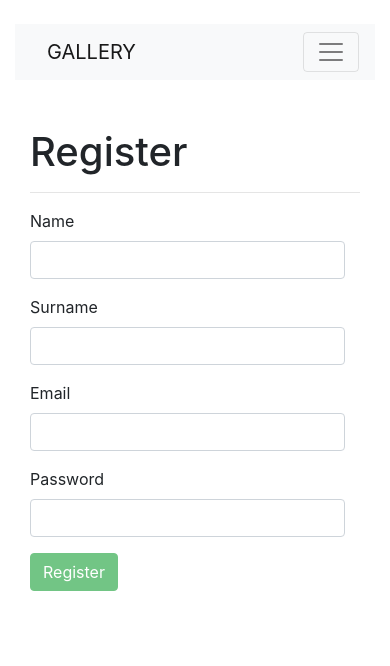
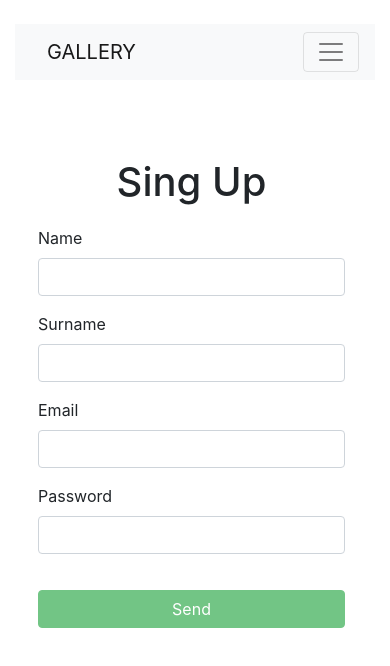
Before and after one commit to luisfor/Gallery, an Angular app in the folder Photos/Frontend-ui/: page /register in a window 390 px wide. Shown: the top 666 px of the page. Built offline with nearby package versions, Linux system fonts and the light colour scheme.

Commit message:
styling the form and creating a service to send the data to the api

```diff
--- a/Photos/Frontend-ui/src/app/components/register/register.component.css
+++ b/Photos/Frontend-ui/src/app/components/register/register.component.css
@@ -0,0 +1,66 @@
+
+#registration-form{
+	max-width: 800px;
+}
+
+#registration-form .image{
+	float:left;
+	background-image: url("desk.jpg");
+	height: 500px;
+	width: 50%;
+	background-size: cover;
+	background-position: 25%;
+}
+
+#registration-form .frm{
+	float:right;
+	height: 450px;
+    width: 50%;
+    min-width: 250px;
+    background-size: 100% 100%;
+    background-color: white;
+}
+
+#registration-form h1{
+	margin-top: 30px;
+	margin-bottom: 20px;
+}
+
+#registration-form .form-control{
+	width: 90%;
+	height: auto;
+}
+
+@media screen and (max-width: 700px){
+	#registration-form .image{
+		width: 30%;
+	    background-position: 60%;
+	}
+
+	#registration-form .frm{
+		width: 70%;
+	}
+
+	#registration-form .form-control{
+		width: 100%;
+	}
+}
+
+@media screen and (max-width: 500px){
+	#registration-form .image{
+		display: none;
+	}
+
+	#registration-form .frm{
+		width: 100%;
+	}
+
+	#registration-form h1{
+		text-align: center;
+	}
+
+	#registration-form .btn{
+		width: 100%;
+		margin-top: 20px;
+	}
+}
--- a/Photos/Frontend-ui/src/app/components/register/register.component.html
+++ b/Photos/Frontend-ui/src/app/components/register/register.component.html
@@ -1,9 +1,10 @@
-<div class="col-lg-12 mt-5">
+<div class="col-lg-12 mt-5 container" id="registration-form">
+    <div class="image"></div>
+    <div class="frm">
+        <form class="col-md-12 ml-0 pl-2" #registerForm="ngForm" (ngSubmit)="onSubmit(registerForm)">
              <h1>
                  {{page_title}}
              </h1>
-    <hr />
-    <form class="col-md-5 ml-0 pl-0" #registerForm="ngForm" (ngSubmit)="onSubmit(registerForm)">
              <div class="form-group">
                  <label for="name">Name</label>
                  <input type="text" name="name" #name="ngModel" [(ngModel)]="user.name" required pattern="[a-zA-ZÀ-ÿ ]+"
@@ -36,6 +37,7 @@
                      Invalid password
                  </small>
              </div>
-        <input type="submit" value="{{page_title}}" class="btn btn-success" [disabled]="registerForm.invalid">
+             <input type="submit" value="Send" class="btn btn-success" [disabled]="registerForm.invalid">
          </form>
     </div>
+</div>
--- a/Photos/Frontend-ui/src/app/components/register/register.component.ts
+++ b/Photos/Frontend-ui/src/app/components/register/register.component.ts
@@ -12,7 +12,7 @@ export class RegisterComponent implements OnInit {
 
 
   constructor() {
-    this.page_title = 'Register';
+    this.page_title = 'Sing Up';
     this.user = new User('','','','','','','ROLE_USER','','');
   }
 
```
Also changed, not shown: Photos/Frontend-ui/src/app/components/register/desk.jpg (added), Photos/Frontend-ui/src/app/services/user.service.ts (added). Lines whose indentation alone changed are shown as unchanged.
